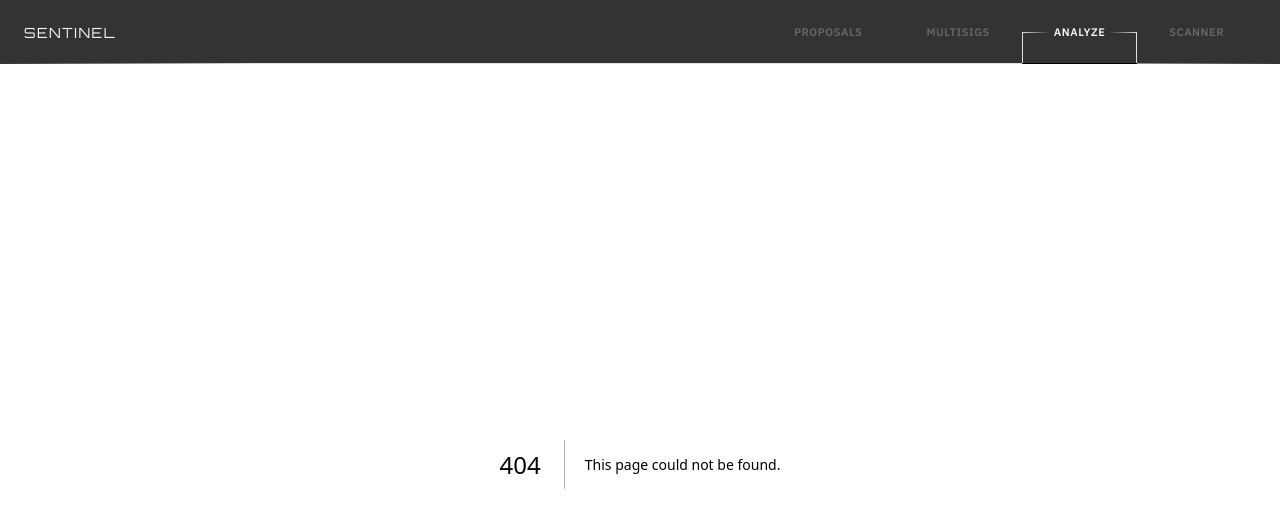
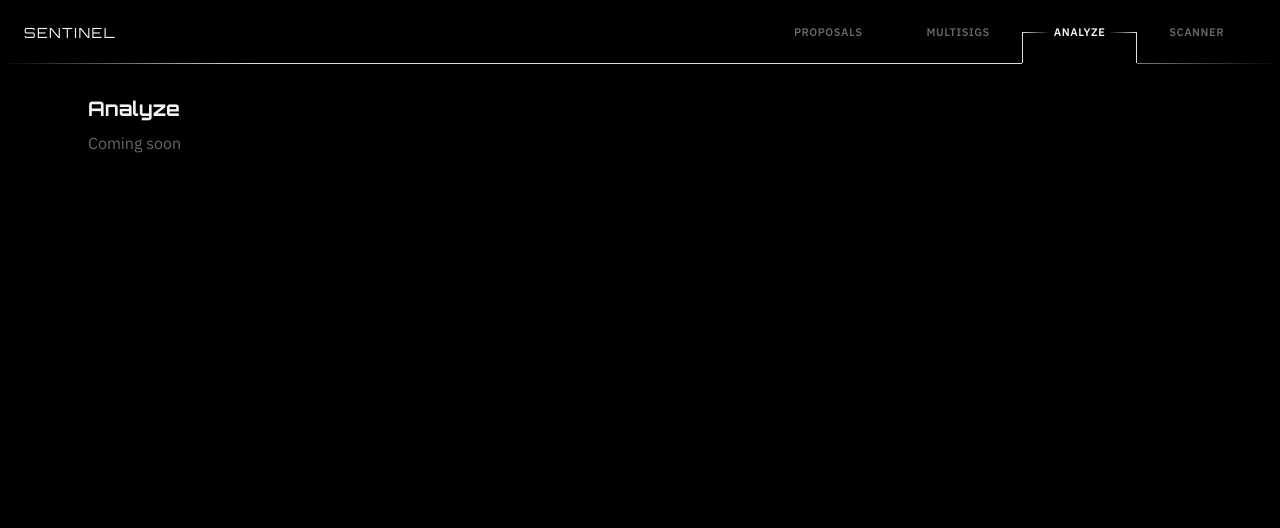
Before and after one commit to jsaorin/Sentinel, a Next.js app in the folder apps/web/: page /analyze in a window 1280 px wide. Before the commit this address had no page. Shown: the top 528 px of the page. Built offline with nearby package versions, Linux system fonts and the light colour scheme.

Commit message:
feat(frontend): add placeholder pages for proposals, multisigs, analyze, and scanner

```diff
--- /dev/null
+++ b/apps/web/src/app/analyze/page.tsx
@@ -0,0 +1,10 @@
+export default function AnalyzePage() {
+	return (
+		<main className="min-h-screen">
+			<div className="max-w-6xl mx-auto px-6 py-8">
+				<h1 className="font-display text-2xl font-bold">Analyze</h1>
+				<p className="text-text-tertiary mt-2">Coming soon</p>
+			</div>
+		</main>
+	);
+}
--- /dev/null
+++ b/apps/web/src/app/multisigs/page.tsx
@@ -0,0 +1,10 @@
+export default function MultisigsPage() {
+	return (
+		<main className="min-h-screen">
+			<div className="max-w-6xl mx-auto px-6 py-8">
+				<h1 className="font-display text-2xl font-bold">Multisigs</h1>
+				<p className="text-text-tertiary mt-2">Coming soon</p>
+			</div>
+		</main>
+	);
+}
--- /dev/null
+++ b/apps/web/src/app/proposals/page.tsx
@@ -0,0 +1,10 @@
+export default function ProposalsPage() {
+	return (
+		<main className="min-h-screen">
+			<div className="max-w-6xl mx-auto px-6 py-8">
+				<h1 className="font-display text-2xl font-bold">Proposals</h1>
+				<p className="text-text-tertiary mt-2">Coming soon</p>
+			</div>
+		</main>
+	);
+}
--- /dev/null
+++ b/apps/web/src/app/scanner/page.tsx
@@ -0,0 +1,10 @@
+export default function ScannerPage() {
+	return (
+		<main className="min-h-screen">
+			<div className="max-w-6xl mx-auto px-6 py-8">
+				<h1 className="font-display text-2xl font-bold">AI Scanner</h1>
+				<p className="text-text-tertiary mt-2">Coming soon</p>
+			</div>
+		</main>
+	);
+}
```
